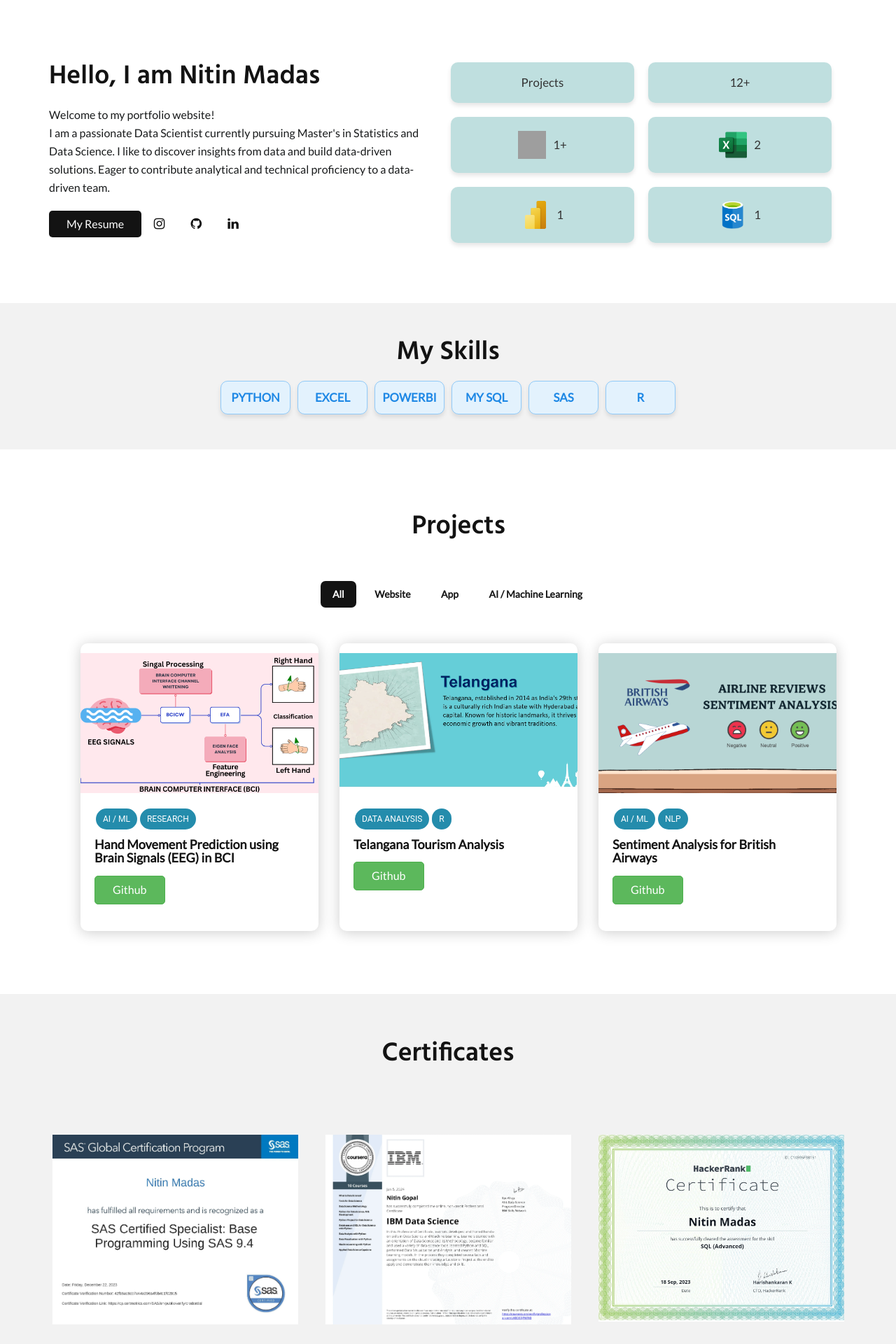
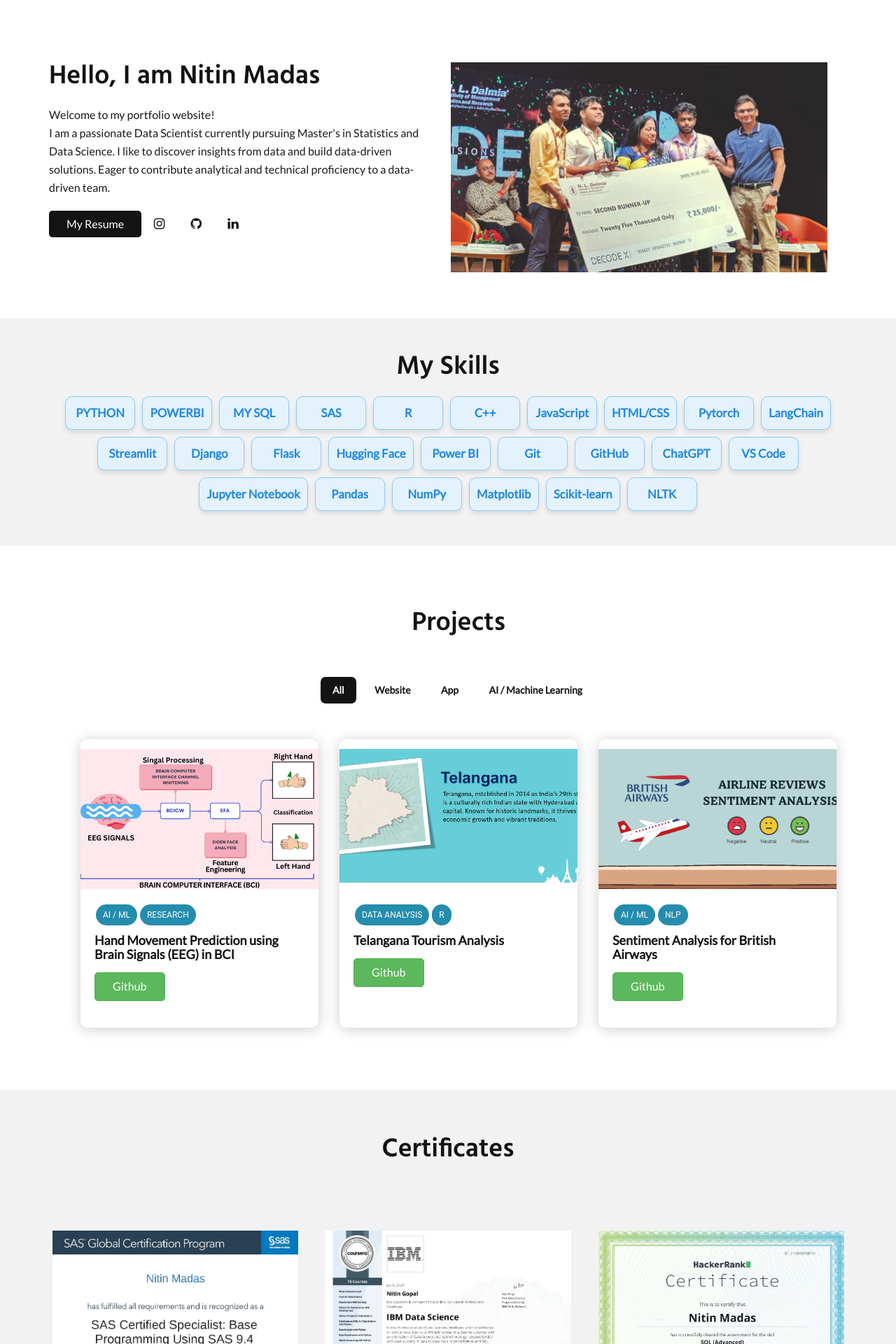
Before and after one commit to nitinmadas/nitinmadas.github.io, a PHP site: page / in a window 1280 px wide. Shown: the part 801-2721 px from the top of the page at 70% size. Run offline with PHP 8.4, Linux system fonts and the light colour scheme; some libraries are stand-ins or nearby versions; grey boxes are pictures that could not be loaded.

Commit message:
add image in about section

```diff
--- a/assets/css/style.css
+++ b/assets/css/style.css
@@ -563,6 +563,15 @@
 #about h2 {
 	margin-top: 0;
 }
+
+.responsive-img {
+    width: 100%; /* Makes it responsive */
+    max-width: 538px; /* Limits the max width */
+    height: 300px; /* Keeps height fixed */
+    object-fit: cover; /* Ensures the image crops properly */
+    display: block; /* Removes unwanted space */
+}
+
 
 .description {
 	max-width: 100%;
--- a/index.html
+++ b/index.html
@@ -143,7 +143,7 @@
 	<section id="about">
 		<div class="container">
 			<div class="row">
-				<div class="description col-md-6 col-sm-6 col-xs-12">
+				<div class="description col-md-6 col-sm-6 col-xs-12" >
 					<h2>Hello, I am Nitin Madas</h2>
 					<!-- <h4>Associate Software Developer at <a style="color:Black;" href="https://www.iqvia.com/">IQVIA</a></h4> -->
 					<p>Welcome to my portfolio website!
@@ -172,14 +172,23 @@
 
 					</p>
 				</div>
-				<div class="description col-md-6 col-sm-6 col-xs-12">
-					<div class="card-container">
+				<div class=" description col-sm-6 col-xs-12">
+
+
+						<!-- <a href="assets/img/hacathon_image.jpeg" class="image-popup">
+							<img src="assets/img/hacathon_image.jpeg" alt="Hackathon Winners" style="width:538px;height: 300px;object-fit: cover;" onclick="myFunction(this);">
+						</a> -->
+
+						<a href="assets/img/hacathon_image.jpeg" class="image-popup">
+							<img src="assets/img/hacathon_image.jpeg" alt="Hackathon Winners" class="responsive-img" onclick="myFunction(this);">
+						</a>
+
+
+					<!-- <div class="card-container">
 						<div class="card reusable-blocks">
-							<!-- <img src="assets\img\icons\python_icon.svg" alt="Reusable blocks icon"> -->
 							<h3>Projects</h3>
 						</div>
 						<div class="card easy-drag-drop">
-							<!-- <img src="assets\img\icons\microsoft-excel-icon.svg" alt="Easy drag and drop icon"> -->
 							<h3>12+</h3>
 						</div>
 						<div class="card reusable-blocks">
@@ -200,7 +209,7 @@
 						</div>
 
 
-					</div>
+					</div>	 -->
 
 				</div>
 
@@ -220,11 +229,35 @@
 					<h2>My Skills</h2>
 					<div class="skill-card-container">
 						<div class="skill-card">PYTHON</div>
-						<div class="skill-card">EXCEL</div>
 						<div class="skill-card">POWERBI</div>
 						<div class="skill-card">MY SQL</div>
 						<div class="skill-card">SAS</div>
 						<div class="skill-card">R</div>
+
+						<div class="skill-card">C++</div>
+						<div class="skill-card">JavaScript</div>
+						<div class="skill-card">HTML/CSS</div>
+
+						<div class="skill-card">Pytorch</div>
+						<div class="skill-card">LangChain</div>
+						<div class="skill-card">Streamlit</div>
+						<div class="skill-card">Django</div>
+						<div class="skill-card">Flask</div>
+						<div class="skill-card">Hugging Face</div>
+
+						<div class="skill-card">Power BI</div>
+						<div class="skill-card">Git</div>
+						<div class="skill-card">GitHub</div>
+						<div class="skill-card">ChatGPT</div>
+						<div class="skill-card">VS Code</div>
+						<div class="skill-card">Jupyter Notebook</div>
+
+						<div class="skill-card">Pandas</div>
+						<div class="skill-card">NumPy</div>
+						<div class="skill-card">Matplotlib</div>
+						<div class="skill-card">Scikit-learn</div>
+						<div class="skill-card">NLTK</div>
+
 					</div>
 					<!-- <p class="coming-soon-text">Will be updated soon</p> -->
 				</div>
@@ -380,27 +413,6 @@
 	</section>
 	<!-- // PORTFOLIO END -->
 
-	<!-- // HIRE BEGIN -->
-	<!-- <section id="hire">
-		<div class="container">
-			<div class="row">
-				<div class="col-md-9 col-sm-6 col-xs-12">
-					<h2>Hire Me</h2>
-					<p>
-						Master's student in Data Science, Eager to contribute analytical and technical proficiency to a data-driven team."<br>
-						I am ready to make impactful contributions.
-					</p>
-				</div>
-
-				<div class="col-md-3 col-sm-6 col-xs-12">
-					<p>
-						<a href="#contact" class="btn btn-dark btn-lg smoth-scroll">Get in Touch</a>
-					</p>
-				</div>
-			</div>
-		</div>
-	</section> -->
-	<!-- // HIRE END -->
 
 	<!-- // Certificates -->
 
```
Also changed, not shown: assets/img/hacathon_image.jpeg (added), 2 other files.
